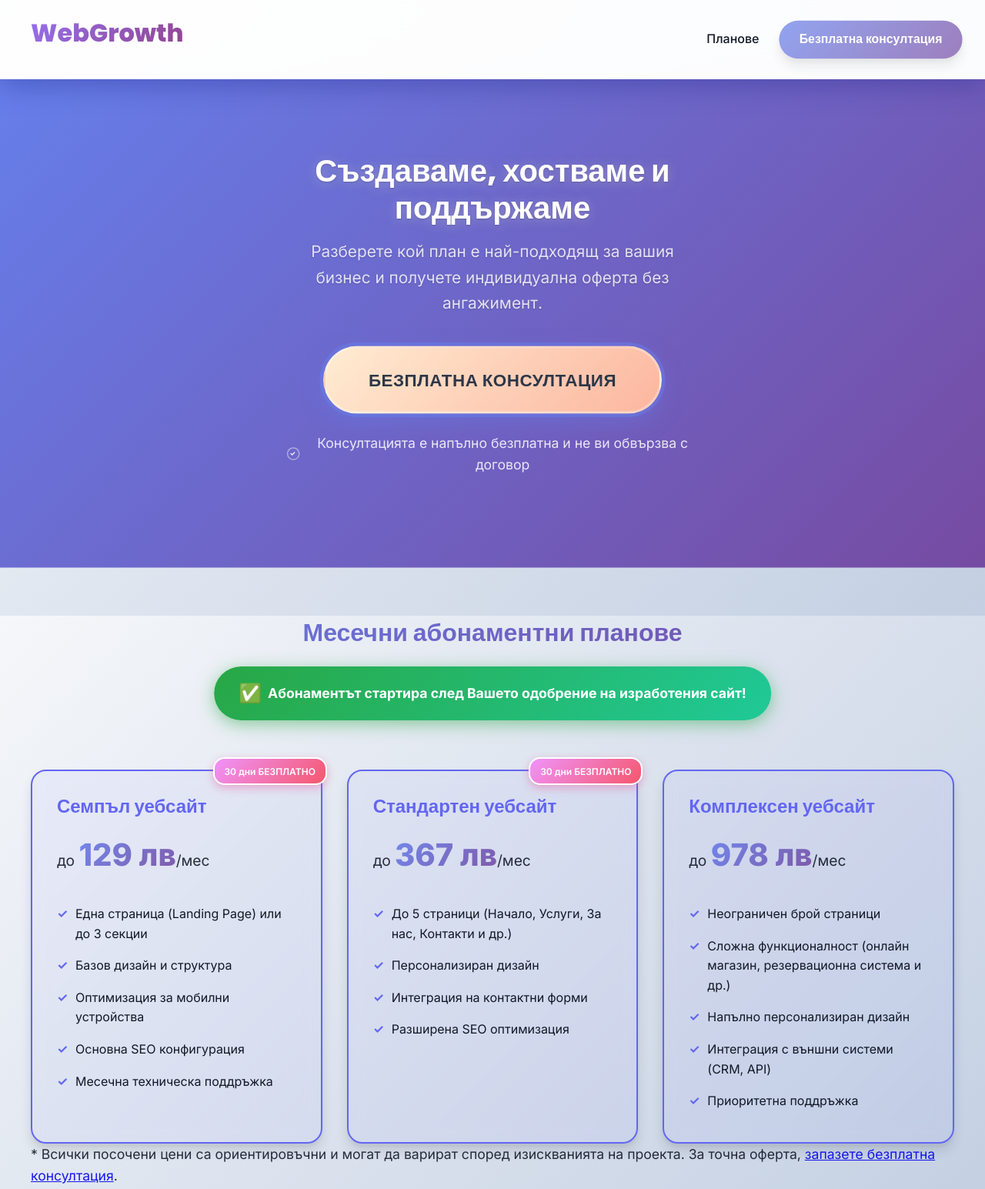
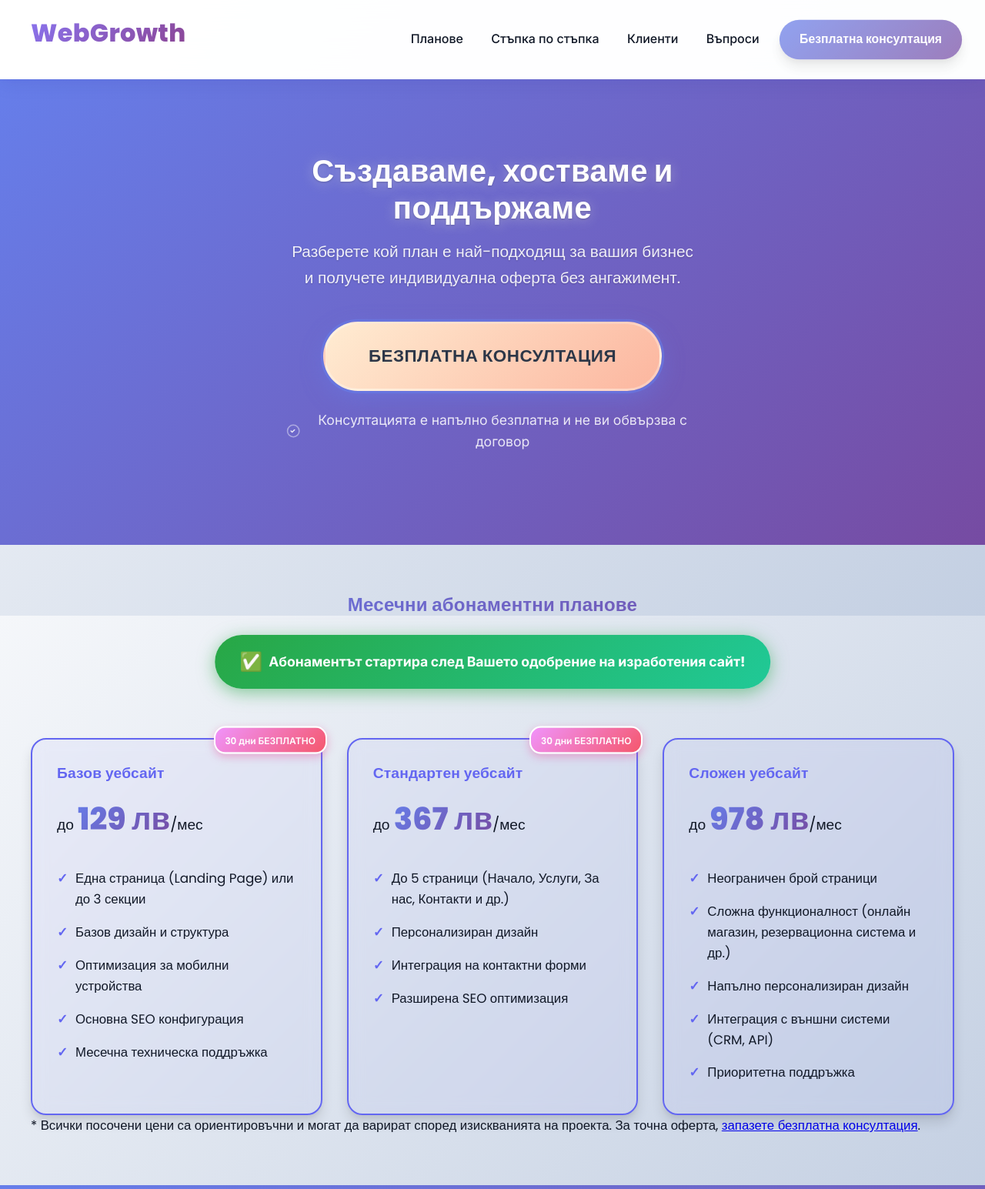
Before and after one commit to RipacHVH/WebBusiness, a plain HTML site: page index.html in a window 1280 px wide. Shown: the top 1545 px of the page at 77% size. Drawn offline with Linux system fonts and the light colour scheme.

Commit message:
navigation added

```diff
--- a/index.html
+++ b/index.html
@@ -3,8 +3,30 @@
 <head>
   <meta charset="UTF-8" />
   <meta name="viewport" content="width=device-width, initial-scale=1" />
-  <title>WebGrowth | Професионални сайтове на абонамент</title>
+  <title>WebGrowth | Сайтове на абонамент</title>
   <meta name="description" content="Професионални уебсайтове на месечен абонамент. Включено: дизайн, хостинг, поддръжка, SEO. Без големи първоначални инвестиции. Започнете от 129лв/месец." />
+
+  <!-- SEO & Social Meta Tags -->
+  <meta property="og:title" content="WebGrowth | Сайтове на абонамент" />
+  <meta property="og:description" content="Професионални уебсайтове на месечен абонамент. Включено: дизайн, хостинг, поддръжка, SEO. Без големи първоначални инвестиции." />
+  <meta property="og:image" content="https://webgrowth.bg/og-image.jpg" />
+  <meta property="og:url" content="https://webgrowth.bg" />
+  <meta property="og:type" content="website" />
+
+  <meta name="twitter:card" content="summary_large_image" />
+  <meta name="twitter:title" content="WebGrowth | Сайтове на абонамент" />
+  <meta name="twitter:description" content="Професионални уебсайтове на месечен абонамент от 129лв/мес" />
+  <meta name="twitter:image" content="https://webgrowth.bg/twitter-image.jpg" />
+
+  <!-- Performance optimizations -->
+  <link rel="preconnect" href="https://fonts.googleapis.com">
+  <link rel="preconnect" href="https://fonts.gstatic.com" crossorigin>
+  <link href="https://fonts.googleapis.com/css2?family=Inter:wght@300;400;500;600;700;800&family=Poppins:wght@300;400;500;600;700;800&display=swap" rel="stylesheet">
+
+  <!-- Favicon -->
+  <link rel="icon" type="image/x-icon" href="/favicon.ico">
+  <link rel="apple-touch-icon" sizes="180x180" href="/apple-touch-icon.png">
+
   <link rel="stylesheet" href="styles.css" />
   <script defer src="script.js"></script>
 </head>
@@ -21,6 +43,9 @@
       </div>
       <nav aria-label="Главна навигация">
         <a href="#plans" class="nav-link">Планове</a>
+        <a href="#how-it-works" class="nav-link">Стъпка по стъпка</a>
+        <a href="#clients" class="nav-link">Клиенти</a>
+        <a href="#faq" class="nav-link">Въпроси</a>
         <button class="btn-consult nav-consult-btn" id="navConsultBtn">Безплатна консултация</button>
       </nav>
     </div>
@@ -34,7 +59,7 @@
         Разберете кой план е най-подходящ за вашия бизнес и получете индивидуална оферта без ангажимент.
       </p>
       <div class="hero-btn-group">
-        <button class="btn-consult btn-large hero-btn-gradient" id="heroConsultBtn">Безплатна консултация</button>
+        <button class="btn-consult btn-large hero-btn-gradient" id="openConsult4">Безплатна консултация</button>
         <span class="hero-consult-note">
           <svg width="20" height="20" class="hero-consult-svg" fill="none" stroke="currentColor" stroke-width="2" viewBox="0 0 24 24"><circle cx="12" cy="12" r="10" stroke="#fff" stroke-opacity="0.5"/><path d="M8 12l2 2 4-4" stroke="#fff" stroke-linecap="round" stroke-linejoin="round"/></svg>
           Консултацията е напълно безплатна и не ви обвързва с договор
@@ -57,7 +82,7 @@
 
     <!-- Семпъл сайт -->
     <article class="plan-card highlighted" itemscope itemtype="https://schema.org/Offer">
-      <h4 itemprop="name">Семпъл уебсайт</h4>
+      <h4 itemprop="name">Базов уебсайт</h4>
       <div class="flag">30 дни БЕЗПЛАТНО</div>
       <p>до <span itemprop="price" content="129">129 лв</span>/мес</p>
       <ul>
@@ -84,7 +109,7 @@
 
     <!-- Комплексен сайт -->
     <article class="plan-card highlighted" itemscope itemtype="https://schema.org/Offer">
-      <h4 itemprop="name">Комплексен уебсайт</h4>
+      <h4 itemprop="name">Сложен уебсайт</h4>
       <p>до <span itemprop="price" content="978">978 лв</span>/мес</p>
       <ul>
         <li>Неограничен брой страници</li>
@@ -391,9 +416,9 @@
         <input type="email" name="email" placeholder="Email" required class="input-field" />
         <select name="complexity" class="input-field" required>
           <option value="">Изберете тип сайт</option>
-          <option value="simple">Семпъл</option>
+          <option value="simple">Базов</option>
           <option value="medium">Стандартен</option>
-          <option value="complex">Комплексен</option>
+          <option value="complex">Сложен</option>
         </select>
         <textarea name="message" placeholder="Кратко съобщение / нужди" class="textarea-fixed" required></textarea>
         <div class="divider">------------------- или -------------------</div>
@@ -439,12 +464,3 @@
   <button id="backToTop" title="Върни се най-горе"></button>
 </body>
 </html>
-</body>
-</html>
-  <button id="backToTop" title="Върни се най-горе"></button>
-</body>
-</html>
-  </div>
-  <button id="backToTop" title="Върни се най-горе"></button>
-</body>
-</html>
--- a/styles.css
+++ b/styles.css
@@ -43,7 +43,7 @@ html {
 }
 
 body {
-  font-family: 'Inter', -apple-system, BlinkMacSystemFont, sans-serif;
+  font-family: 'Poppins', 'Inter', Arial, sans-serif; /* Limit to two font families, Poppins primary */
   background: linear-gradient(135deg, #f5f7fa 0%, #c3cfe2 100%);
   background-attachment: fixed;
   color: var(--text-dark);
@@ -51,25 +51,27 @@ body {
   overflow-x: hidden;
 }
 
-/* =========================================
-   Typography System
-========================================= */
+/* === Typography Consistency Improvements === */
 h1, h2, h3, h4, h5, h6 {
   font-family: 'Poppins', sans-serif;
   font-weight: 700;
   line-height: 1.2;
   margin-bottom: 1rem;
-}
-
-h1 { font-size: clamp(2rem, 5vw, 3.5rem); }
-h2 { font-size: clamp(1.75rem, 4vw, 2.5rem); }
-h3 { font-size: clamp(1.5rem, 3vw, 2rem); }
-h4 { font-size: clamp(1.25rem, 2.5vw, 1.5rem); }
-
-p {
-  margin-bottom: 1rem;
-  font-size: 1.1rem;
-  opacity: 0.9;
+  letter-spacing: 0.01em;
+}
+
+h1 { font-size: 2.5rem; font-weight: 800; }
+h2 { font-size: 2rem; font-weight: 700; }
+h3 { font-size: 1.5rem; font-weight: 700; }
+h4 { font-size: 1.2rem; font-weight: 600; }
+h5 { font-size: 1rem; font-weight: 600; }
+h6 { font-size: 0.95rem; font-weight: 600; }
+
+p, li, input, textarea, select, button {
+  font-family: 'Poppins', sans-serif;
+  font-size: 1.05rem;
+  font-weight: 400;
+  line-height: 1.6;
 }
 
 /* =========================================
@@ -92,15 +94,15 @@ p {
    Header Enhancement
 ========================================= */
 .site-header {
-  background: rgba(255, 255, 255, 0.9);
+  background: rgba(255, 255, 255, 0.95);
   backdrop-filter: blur(20px);
   -webkit-backdrop-filter: blur(20px);
   border-bottom: 1px solid rgba(255, 255, 255, 0.2);
-  box-shadow: 0 8px 32px rgba(31, 38, 135, 0.37);
+  box-shadow: 0 4px 24px rgba(31, 38, 135, 0.10), 0 1.5px 6px rgba(99,102,241,0.06);
   position: sticky;
   top: 0;
   z-index: 1000;
-  transition: 0.3s ease;
+  transition: box-shadow 0.3s, background 0.3s;
 }
 
 .header-content {
@@ -1797,7 +1799,6 @@ nav a:hover {
   position: relative;
   overflow: hidden;
   margin-bottom: 0;
-  animation: floatUp 6s ease-in-out infinite;
 }
 
 .hero-section .hero-cta {
@@ -1815,7 +1816,7 @@ nav a:hover {
   color: #fff;
   margin-bottom: 1rem;
   text-shadow: 0 2px 4px rgba(0,0,0,0.3);
-  animation: titleGlow 2s ease-in-out infinite alternate;
+  animation: titleGlow 2s ease-in-out infinite alternate, floatUp 6s ease-in-out infinite;
 }
 
 .hero-section .hero-tagline {
@@ -1824,6 +1825,7 @@ nav a:hover {
   margin-bottom: 2.5rem;
   line-height: 1.6;
   text-shadow: 0 1px 2px rgba(0,0,0,0.2);
+  animation: floatUp 6s ease-in-out infinite;
 }
 
 .hero-section .hero-btn-group {
```
